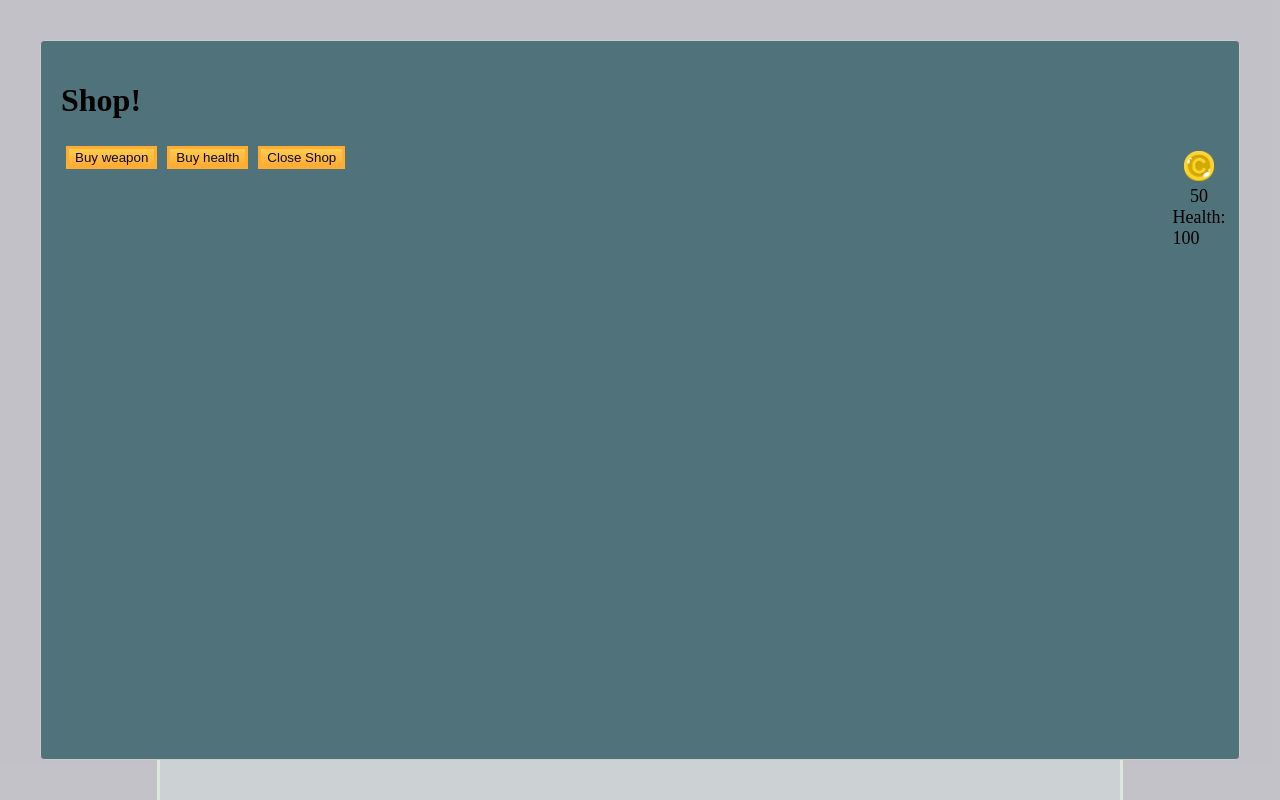
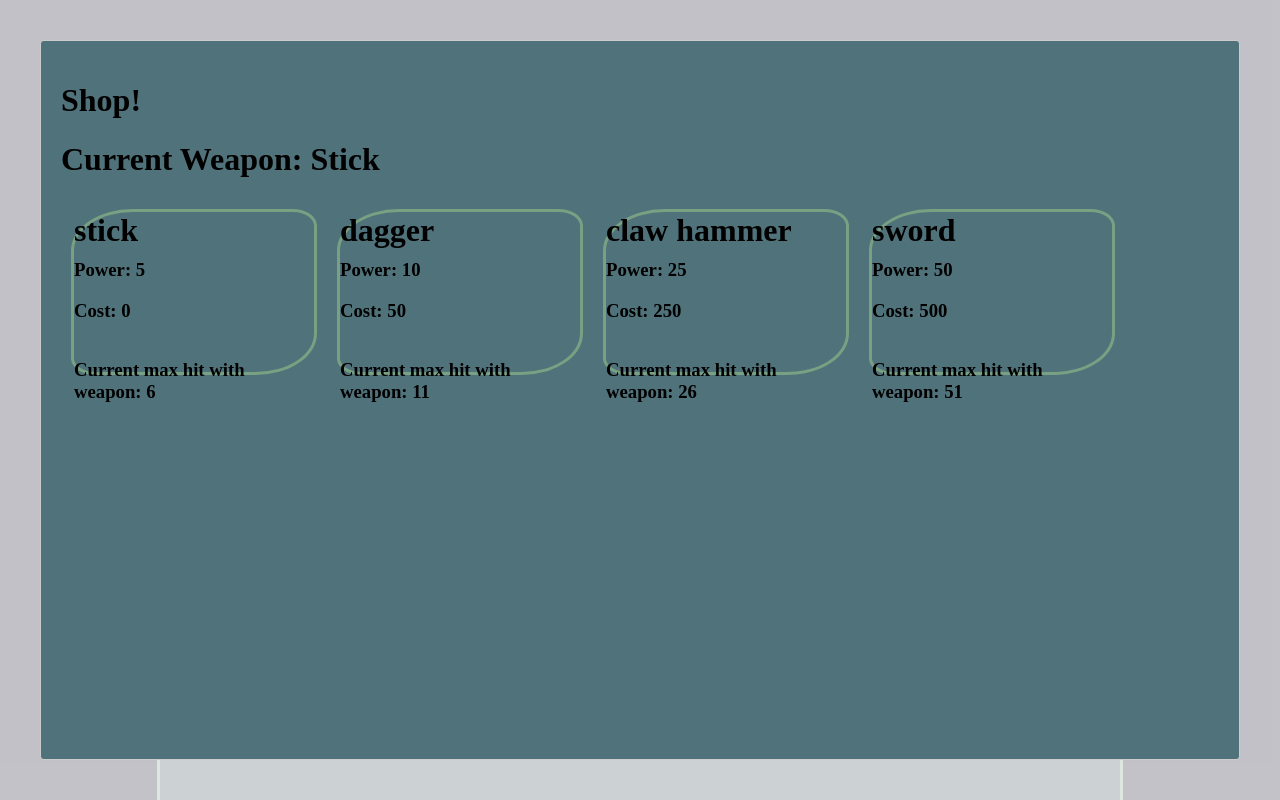
Before and after one commit to Oia20/browserRPG, a React (Vite) app in the folder browser-RPG/: page / in a window 1280 px wide. Both pictures are taken after a click on the button "Shop". Shown: the top 800 px of the page. Built offline with nearby package versions, Linux system fonts and the light colour scheme.

Commit message:
Added all weapons so shop. Added state management for current weapon. refined attack formula to now work properly

```diff
--- a/browser-RPG/src/components/box.jsx
+++ b/browser-RPG/src/components/box.jsx
@@ -2,7 +2,6 @@ import { useEffect, useState } from 'react'
 import './box.css'
 import Modal from 'react-modal';
 
-let currentWeapon = 0;
 let fighting;
 let inventory = ["stick"];
 // Right now the bug is happening because monsterHealth is NAN.
@@ -30,31 +29,12 @@ const monsters = [
   }
 ]
 
-const weapons = [
-  { name: 'stick', power: 5 },
-  { name: 'dagger', power: 30 },
-  { name: 'claw hammer', power: 50 },
-  { name: 'sword', power: 100 }
+const weaponsList = [
+  { name: 'stick', power: 5, cost: 0, index: 0},
+  { name: 'dagger', power: 10, cost: 50, index: 1},
+  { name: 'claw hammer', power: 25, cost: 250, index: 2},
+  { name: 'sword', power: 50, cost: 500, index: 3}
 ];
-
-// function Cave() {
-//   const monsterList = monsters.map((monster) => {
-//     return  <div className='monster'>
-//               <img className="monsterimg"src={monster.img}/>
-//               <h1>{monster.name}</h1>
-//               <h3 className='level'>Level: {monster.level}</h3>
-//               <h3 className='level'>Health: {monster.health}</h3>
-//               {/* <span>{monster.desc}</span> */}
-//             </div>
-//   })
-//   return (
-//     <>
-//       <div className='mobs'>
-//         {monsterList}
-//       </div>
-//     </>
-//   )
-// }
 
 function Box() {
   const [modalFightIsOpen, setFightModalIsOpen] = useState(false);
@@ -64,6 +44,10 @@ function Box() {
   let [gold, setGold] = useState(50);
   let [monsterHealth, setMonsterHealth] = useState(5);
   let [xp, setXp] = useState(0);
+  let [currentWeapon, setCurrentWeapon] = useState(0);
+  let [weaponName, setWeaponName] = useState("Stick");
+
+
 
   function buyHealth() {
     if (gold >= 10) {
@@ -77,7 +61,7 @@ function Box() {
   function attack() {
     setHealth(health - getMonsterAttackValue(selectedMonster.level));
     //Health is increasing as xp goes up for some reason.
-    setMonsterHealth(monsterHealth - weapons[currentWeapon].power + Math.floor(Math.random() * xp) + 1);
+    setMonsterHealth(monsterHealth - (weaponsList[currentWeapon].power + Math.floor(Math.random() * xp)) + 1);
 }
 
 useEffect(() => {
@@ -88,6 +72,16 @@ useEffect(() => {
   }
 })
 
+const buyWeapon = (weapon) => {
+  if (gold >= weapon.cost) {
+    setCurrentWeapon(weapon.index)
+    setWeaponName(weapon.name)
+    setGold(gold - weapon.cost)
+  } else {
+    alert("You do not have enough gold.")
+  }
+}
+
 function defeatMonster() {
   setGold(gold += Math.floor(selectedMonster.level * 6.7));
   setXp(xp + selectedMonster.level);
@@ -96,7 +90,6 @@ function defeatMonster() {
 
 function getMonsterAttackValue() {
   const hit = (selectedMonster.level * 5) - (Math.floor(Math.random() * xp));
-  console.log(hit);
   return hit > 0 ? hit : 0;
 }
 
@@ -121,6 +114,24 @@ function Cave() {
     <>
       <div className='mobs'>
         {monsterList}
+      </div>
+    </>
+  )
+}
+
+function Weapons() {
+  const weaponsful = weaponsList.map((weapon) => {
+    return  <div className='monster'  onClick={() => buyWeapon(weapon)}>
+              <h1>{weapon.name}</h1>
+              <h3 className='level'>Power: {weapon.power}</h3>
+              <h3>Cost: {weapon.cost}</h3>
+              <h3>Current max hit with weapon: {weapon.power + xp + 1}</h3>
+            </div>
+  })
+  return (
+    <>
+      <div className='mobs'>
+        {weaponsful}
       </div>
     </>
   )
@@ -167,7 +178,6 @@ function Cave() {
         style={modalStyles} // Apply the custom
       >
         {<h1>Fight!</h1>}
-        {/* problem is here!!!!!!!!!!!!!!!!!!!! */}
         <h1>{selectedMonster.name}</h1>
         <h1>Health: {monsterHealth}</h1>
         <h1>xp: {xp}</h1>
@@ -189,7 +199,8 @@ function Cave() {
         style={modalStyles} // Apply the custom styles
       >
         {<h1>Shop!</h1>}
-        <button>Buy weapon</button>
+        <h1>Current Weapon: {weaponName}</h1>
+        <Weapons/>
         <button onClick={buyHealth}>Buy health</button>
         <div className='coins'>
           <img src='Coin.png' className='coins' alt='coins'/>
```
